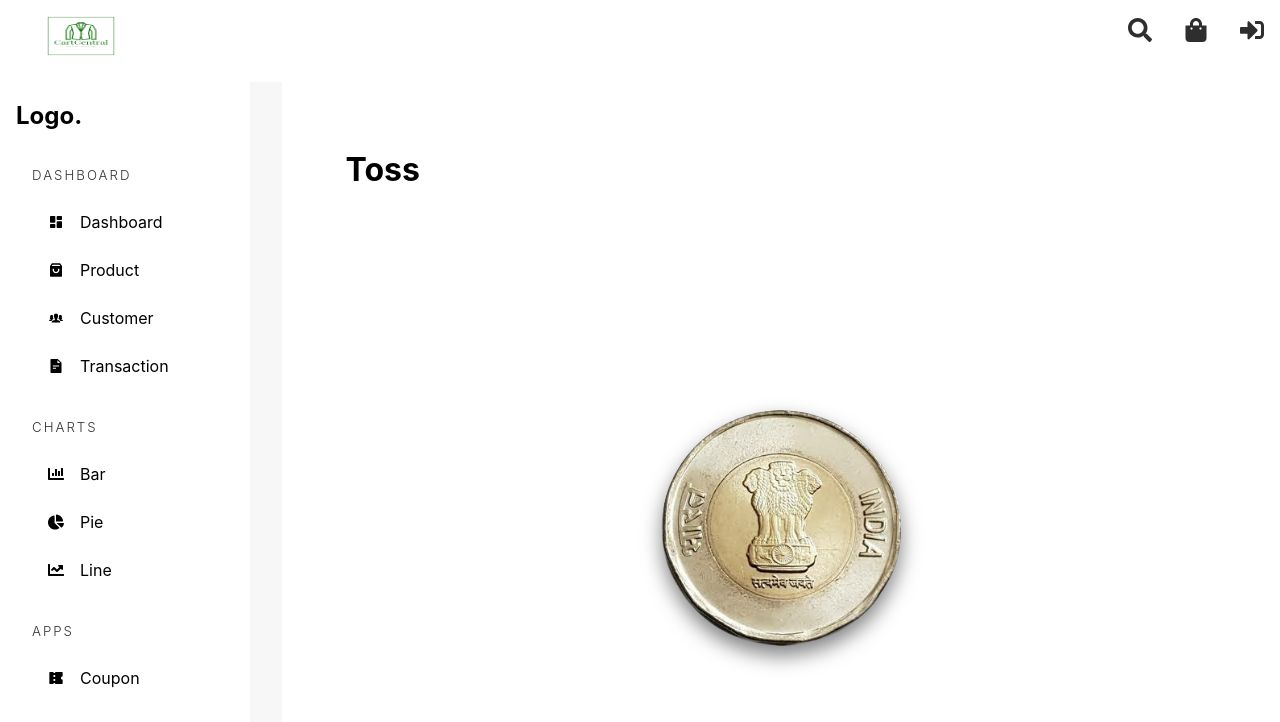
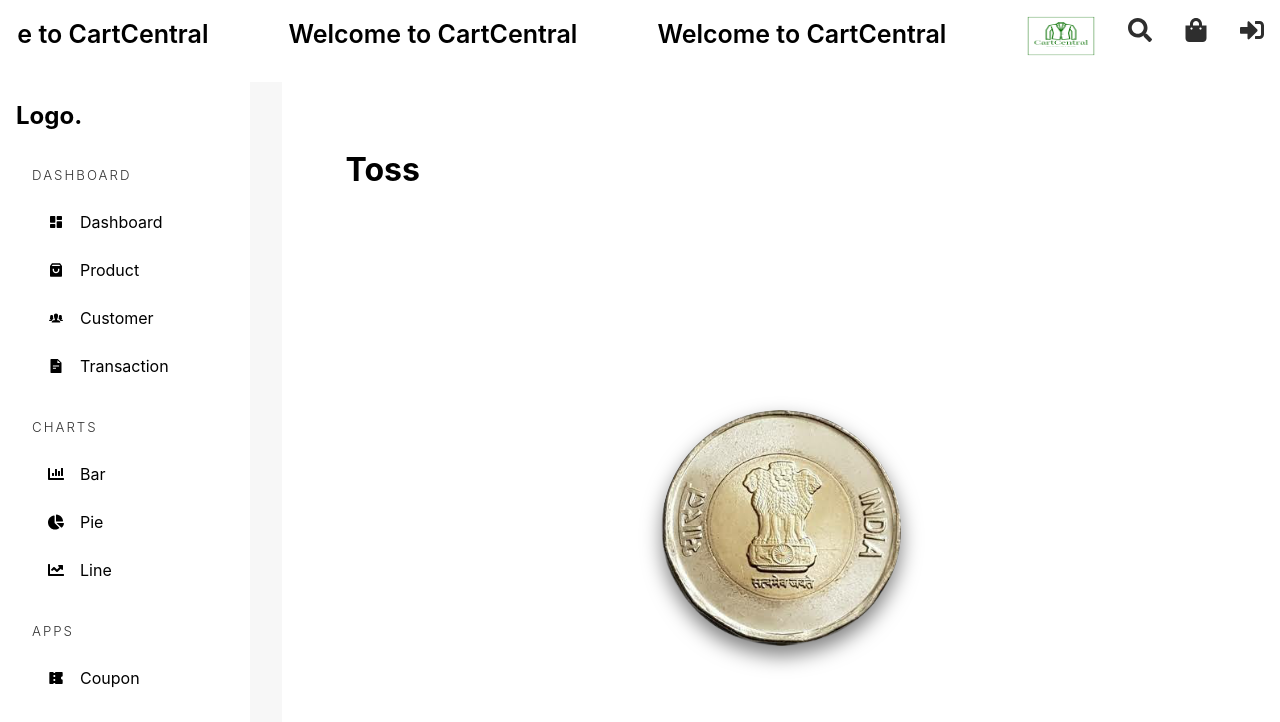
Before and after one commit to blockdev09/CartCentral, a React (Vite) app: page /admin/app/toss in a window 1280 px wide. Shown: the top 722 px of the page. Built offline with nearby package versions, Linux system fonts and the light colour scheme; no server answers.

Commit message:
Modifications done

```diff
--- a/src/components/Header.jsx
+++ b/src/components/Header.jsx
@@ -27,6 +27,24 @@ const Header = ({ user }) => {
   };
   return (
     <nav className="header">
+      <div class="scrolling_text">
+        <div class="text">
+          <span>Welcome {user?.user?.name} to CartCentral</span>
+          <span>Welcome {user?.user?.name} to CartCentral</span>
+          <span>Welcome {user?.user?.name} to CartCentral</span>
+          <span>Welcome {user?.user?.name} to CartCentral</span>
+          <span>Welcome {user?.user?.name} to CartCentral</span>
+
+        </div>
+        <div class="text">
+          <span>Welcome {user?.user?.name} to CartCentral</span>
+          <span>Welcome {user?.user?.name} to CartCentral</span>
+          <span>Welcome {user?.user?.name} to CartCentral</span>
+          <span>Welcome {user?.user?.name} to CartCentral</span>
+          <span>Welcome {user?.user?.name} to CartCentral</span>
+
+        </div>
+      </div>
       {/* <Link to={'/'}><Headerlogo /></Link> */}
       <Link onClick={() => setisopen(false)} to={"/"}>
         <img src={headerlogo} alt="image" className="headerlogoo" />
--- a/src/styles/app.scss
+++ b/src/styles/app.scss
@@ -63,6 +63,34 @@ $color3: rgb(0, 104, 136);
 .header {
   @include flex(row, flex-end, stretch, 2rem);
   padding: 1rem;
+  ////////////////////////////////////////////////////////////
+  .scrolling_text{
+    width: 100%;
+    // border: 2px solid black;
+    overflow: hidden;
+    display: flex;
+    white-space: nowrap;
+  }
+
+.text span {
+  margin: 0 40px;
+}
+@keyframes animate_text {
+  from {
+    transform: translate3d(0, 0, 0);
+  }
+  to {
+    transform: translate3d(-100%, 0, 0);
+  }
+}
+.text {
+  font-size: 25px;
+  font-weight: 600;
+  // text-transform: uppercase;
+  color:black;
+  animation: animate_text 20s linear infinite;
+}
+//////////////////////////////////////////////////////////////////////
   .headerlogoo{
     height: 40px;
     width: 70px;
```
